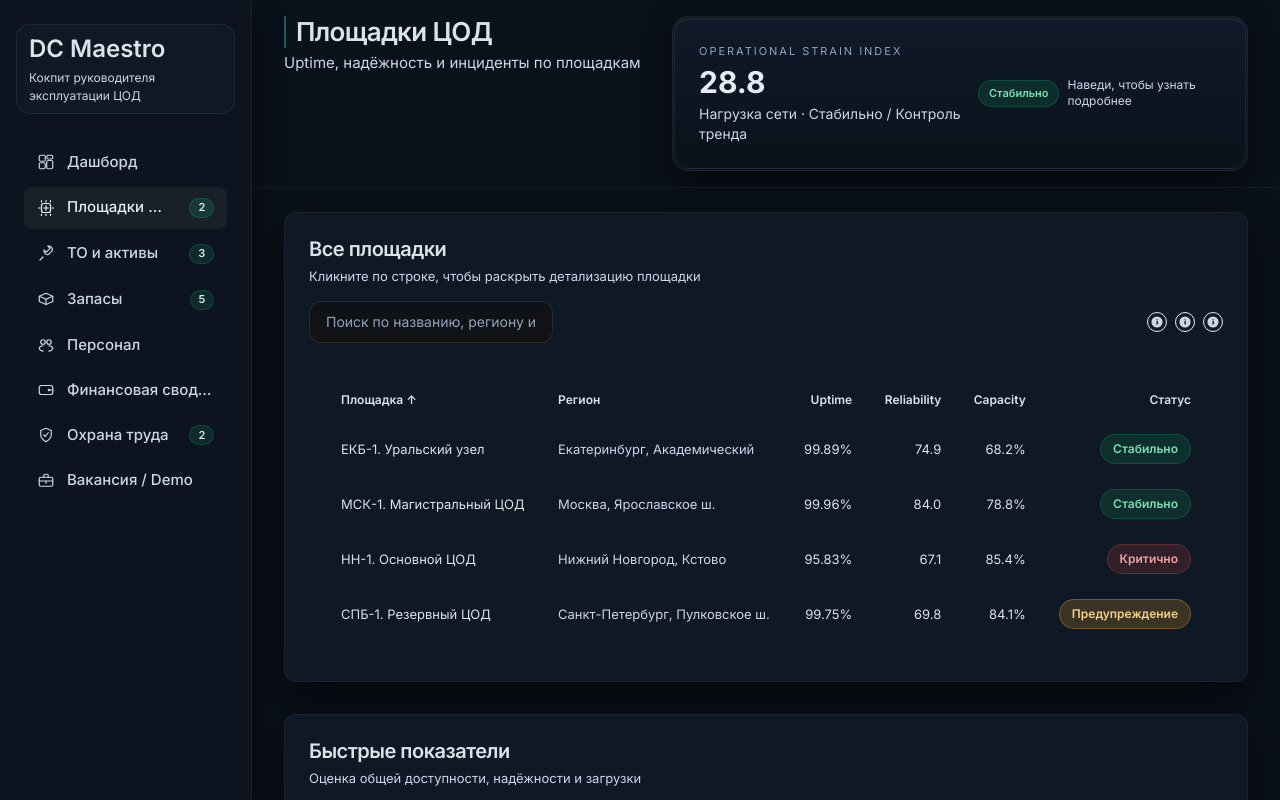
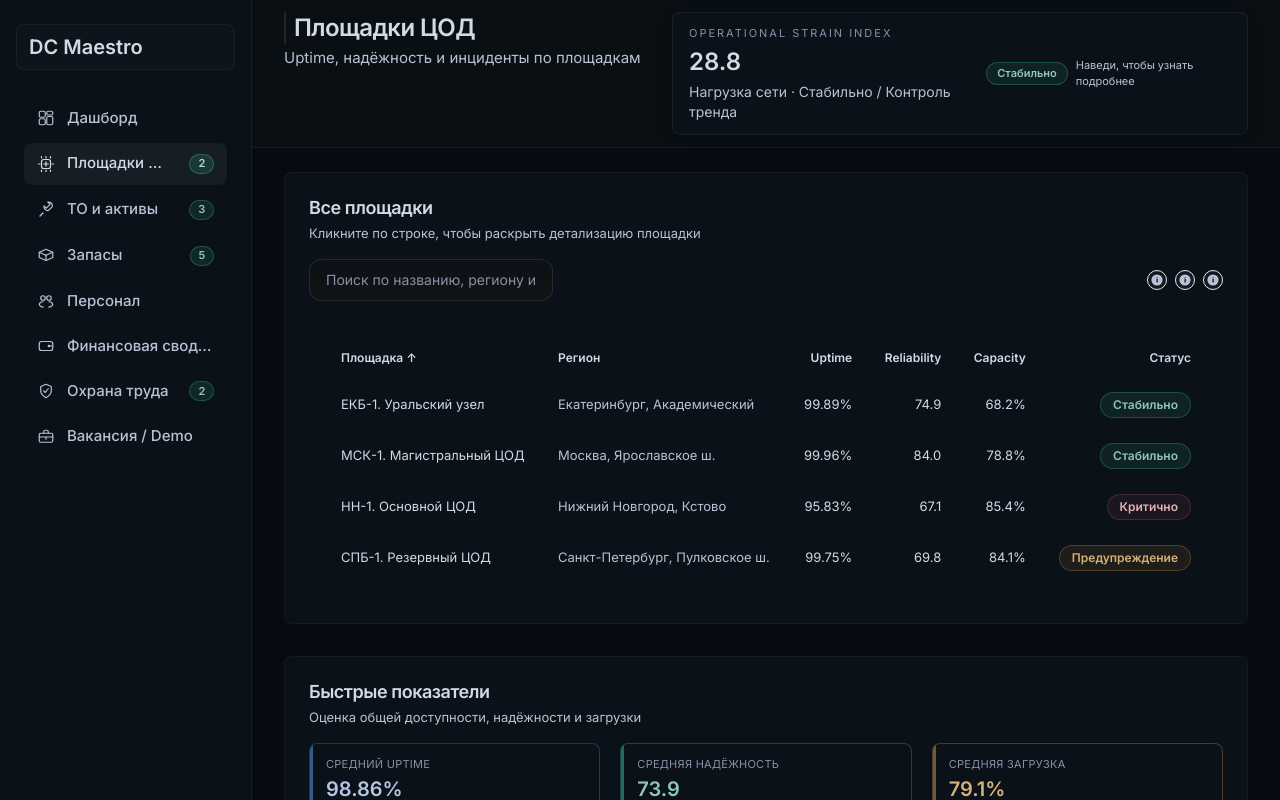
Before and after one commit to QuantumKeyUYU/dc-maestro, a React (Vite) app: page /sites in a window 1280 px wide. Built offline with nearby package versions, Linux system fonts and the light colour scheme.

Commit message:
Tighten matte scientific UI

```diff
--- a/src/app/App.tsx
+++ b/src/app/App.tsx
@@ -143,23 +143,22 @@ export default function App() {
   const osiToneDisplay = hasOsiData ? osiTone : 'neutral';
 
   return (
-    <div className="min-h-screen bg-[#0b111a] text-text-primary relative">
+    <div className="min-h-screen bg-bg-app text-text-primary relative">
       <div className="flex h-screen overflow-hidden relative">
-          <aside className="w-[260px] lg:w-[252px] md:w-[240px] sm:w-[220px] bg-[#0d141f] border-r border-[rgba(255,255,255,0.05)] p-6 flex flex-col gap-7 shadow-[0_10px_26px_rgba(0,0,0,0.5)]">
+          <aside className="w-[260px] lg:w-[252px] md:w-[240px] sm:w-[220px] bg-[#0b1118] border-r border-[rgba(255,255,255,0.05)] p-6 flex flex-col gap-7">
             <NavLink
               to="/"
               className={({ isActive }) =>
                 clsx(
-                  'block -mx-2 px-3 py-2 rounded-[14px] transition text-left space-y-1 border border-[rgba(255,255,255,0.07)] bg-[#0f1825]',
-                  'hover:bg-[#111b29] hover:border-[rgba(255,255,255,0.08)] cursor-pointer',
-                  'focus-visible:outline-none focus-visible:ring-2 focus-visible:ring-accent-primary/25 focus-visible:ring-offset-2 focus-visible:ring-offset-transparent',
-                  isActive && 'border-[rgba(255,255,255,0.1)]'
+                  'block -mx-2 px-3 py-2 rounded-[8px] transition text-left space-y-1 border border-[rgba(255,255,255,0.05)] bg-[#0d141c]',
+                  'hover:bg-white/[0.03] hover:border-[rgba(255,255,255,0.08)] cursor-pointer',
+                  'focus-visible:outline-none focus-visible:ring-1 focus-visible:ring-accent-primary/25 focus-visible:ring-offset-1 focus-visible:ring-offset-transparent',
+                  isActive && 'border-[rgba(255,255,255,0.1)] bg-white/[0.03]'
                 )
               }
             >
-              <div className="text-2xl font-semibold text-[#dce2e8]">{strings.headers.appTitle}</div>
-              <div className="text-[12px] text-text-muted">Кокпит руководителя эксплуатации ЦОД</div>
-              </NavLink>
+              <div className="text-xl font-semibold text-text-primary">{strings.headers.appTitle}</div>
+            </NavLink>
             <nav className="flex flex-col gap-1 text-[15px]">
               {navItems.map((item) => {
                 const Icon = item.icon;
@@ -170,10 +169,10 @@ export default function App() {
                   title={item.badge?.tooltip ?? item.label}
                   className={({ isActive }) =>
                     clsx(
-                      'relative flex items-center gap-3 px-3 py-2.5 rounded-lg font-medium transition-colors border border-transparent',
+                      'relative flex items-center gap-3 px-3 py-2.5 rounded-[8px] font-medium transition-colors border border-transparent',
                       isActive
-                        ? 'bg-white/5 text-text-primary border-[rgba(255,255,255,0.08)]'
-                        : 'text-text-muted hover:bg-white/4 hover:border-[rgba(255,255,255,0.06)] hover:text-text-primary'
+                        ? 'bg-white/[0.05] text-text-primary border-[rgba(255,255,255,0.08)]'
+                        : 'text-text-muted hover:bg-white/[0.03] hover:border-[rgba(255,255,255,0.06)] hover:text-text-primary'
                     )
                   }
                   >
@@ -184,8 +183,8 @@ export default function App() {
                         {item.badge ? (
                           <span
                             className={clsx(
-                              'ml-2 inline-grid h-5 min-w-[24px] shrink-0 place-items-center rounded-full px-2 text-[11px] font-semibold leading-none tracking-tight text-emerald-50/90 bg-[rgba(20,125,98,0.22)] border border-[rgba(20,125,98,0.36)] [@media(forced-colors:active)]:border-[ButtonText] [@media(forced-colors:active)]:text-[CanvasText] [@media(forced-colors:active)]:bg-[Canvas]',
-                              isActive && 'text-emerald-50 bg-[rgba(20,125,98,0.28)] border-[rgba(20,125,98,0.42)]'
+                              'ml-2 inline-grid h-5 min-w-[24px] shrink-0 place-items-center rounded-full px-2 text-[11px] font-semibold leading-none tracking-tight text-[#8fc7b7] bg-[rgba(42,143,115,0.18)] border border-[rgba(63,177,165,0.32)] [@media(forced-colors:active)]:border-[ButtonText] [@media(forced-colors:active)]:text-[CanvasText] [@media(forced-colors:active)]:bg-[Canvas]',
+                              isActive && 'text-[#a6d9c9] bg-[rgba(42,143,115,0.24)] border-[rgba(63,177,165,0.38)]'
                             )}
                           >
                             {item.badge.value}
@@ -200,7 +199,7 @@ export default function App() {
         </aside>
 
         <main className="flex-1 overflow-y-auto scrollbar-thin relative z-0">
-          <header className="sticky top-0 z-10 bg-[#0b111a]/98 border-b border-[rgba(255,255,255,0.05)] px-8 py-4 max-[800px]:py-4 flex flex-col gap-6 max-[800px]:gap-5 lg:flex-row lg:items-start lg:justify-between">
+          <header className="sticky top-0 z-10 bg-[#0a1015]/95 border-b border-[rgba(255,255,255,0.06)] px-8 py-3 max-[800px]:py-3 flex flex-col gap-4 max-[800px]:gap-4 lg:flex-row lg:items-start lg:justify-between">
             <SectionHeader
               as="h1"
               label={currentPage.label ?? undefined}
@@ -212,19 +211,19 @@ export default function App() {
               <InfoTooltip
                 label={hasOsiData ? osiExplainer : 'Нет данных по показателю OSI за выбранный период.'}
                 triggerArea="container"
-                className="glass-shell self-start w-full max-w-xl"
+                className="self-start w-full max-w-xl"
                 resetKey={pathname}
               >
-                <div className="glass-inner flex flex-col gap-3 py-3 px-4 lg:flex-row lg:items-center lg:justify-between">
+                <div className="relative overflow-hidden rounded-[8px] border border-[rgba(255,255,255,0.06)] bg-[#0b1118] px-4 py-3 shadow-[0_6px_18px_rgba(0,0,0,0.24)] flex flex-col gap-3 lg:flex-row lg:items-center lg:justify-between">
                   <div className="space-y-1 text-left">
                     <div className="text-[11px] uppercase tracking-[0.18em] text-text-dim">Operational Strain Index</div>
-                    <div className="text-3xl font-bold text-text-primary">{osiValueDisplay}</div>
+                    <div className="text-2xl font-semibold text-text-primary">{osiValueDisplay}</div>
                     <div className="text-sm text-text-muted">{osiDescriptor}</div>
                   </div>
                   <div className="flex flex-col items-start gap-2 lg:items-end">
                     <div className="flex items-center gap-2">
                       <StatusPill label={osiStateDisplay} tone={osiToneDisplay} size="sm" />
-                      <span className="text-xs text-text-muted hidden sm:inline">Наведи, чтобы узнать подробнее</span>
+                      <span className="text-[11px] text-text-muted hidden sm:inline">Наведи, чтобы узнать подробнее</span>
                     </div>
                   </div>
                 </div>
--- a/src/index.css
+++ b/src/index.css
@@ -8,10 +8,8 @@
 
 body {
   font-family: 'Inter', system-ui, -apple-system, BlinkMacSystemFont, 'Segoe UI', sans-serif;
-  background: radial-gradient(circle at 20% 20%, rgba(62, 236, 226, 0.08), transparent 30%),
-    radial-gradient(circle at 80% 0%, rgba(124, 140, 251, 0.07), transparent 28%),
-    linear-gradient(180deg, #0b1220 0%, #0b1220 35%, #0d121a 100%);
-  color: #e5eaf3;
+  background: #080c12;
+  color: #d2dae6;
 }
 
 a {
@@ -34,37 +32,20 @@ a {
 
 .glass-shell {
   position: relative;
-  border-radius: 16px;
+  border-radius: 8px;
   padding: 1px;
-  background: linear-gradient(180deg, rgba(16, 26, 41, 0.96), rgba(12, 18, 27, 0.94));
-  border: 1px solid rgba(255, 255, 255, 0.06);
-  box-shadow: 0 10px 28px rgba(0, 0, 0, 0.55);
+  background: #0b1118;
+  border: 1px solid rgba(255, 255, 255, 0.04);
+  box-shadow: 0 4px 14px rgba(0, 0, 0, 0.25);
 }
 
 .glass-inner {
   position: relative;
-  border-radius: 15px;
-  padding: 24px;
-  background: linear-gradient(180deg, rgba(16, 26, 41, 0.94), rgba(12, 18, 27, 0.92));
-  border: 1px solid rgba(255, 255, 255, 0.07);
-  box-shadow: inset 0 1px 0 rgba(255, 255, 255, 0.05);
-  backdrop-filter: blur(14px);
+  border-radius: 7px;
+  padding: 18px;
+  background: #0d141c;
+  border: 1px solid rgba(255, 255, 255, 0.03);
   overflow: visible;
-}
-
-.glass-inner::after {
-  content: '';
-  position: absolute;
-  inset: 0;
-  background: radial-gradient(circle at 20% 20%, rgba(62, 236, 226, 0.16), transparent 34%),
-    radial-gradient(circle at 82% 6%, rgba(124, 140, 251, 0.16), transparent 32%);
-  opacity: 0;
-  transition: opacity 0.45s ease;
-  pointer-events: none;
-}
-
-.glass-shell:hover .glass-inner::after {
-  opacity: 0.4;
 }
 
 @keyframes fade-up-smooth {
@@ -102,16 +83,13 @@ a {
 }
 
 .surface-panel {
-  border-radius: 1rem;
-  border: 1px solid rgba(255, 255, 255, 0.05);
-  background: linear-gradient(180deg, rgba(9, 15, 24, 0.95) 0%, rgba(12, 19, 30, 0.92) 100%);
-  box-shadow: 0 10px 28px rgba(0, 0, 0, 0.55), inset 0 0 0 1px rgba(255, 255, 255, 0.03);
-  background-image: linear-gradient(180deg, rgba(9, 15, 24, 0.95) 0%, rgba(12, 19, 30, 0.92) 100%),
-    radial-gradient(circle at top, rgba(255, 255, 255, 0.03), transparent 70%);
-  background-blend-mode: overlay;
+  border-radius: 8px;
+  border: 1px solid rgba(255, 255, 255, 0.04);
+  background: #0b1118;
+  box-shadow: 0 6px 18px rgba(0, 0, 0, 0.24);
 }
 
 .surface-panel-tight {
   padding: 1rem 1.5rem;
-  border-radius: 1rem;
+  border-radius: 8px;
 }
--- a/src/shared/components/Card.tsx
+++ b/src/shared/components/Card.tsx
@@ -7,14 +7,14 @@ export function Card({ children, className, title, subtitle, interactive = false
   return (
     <div
       className={clsx(
-        'group relative overflow-hidden rounded-xl border border-[rgba(255,255,255,0.05)] bg-[#0f1825] shadow-[0_18px_40px_rgba(0,0,0,0.6)] transition duration-150 p-6',
-        interactive && 'hover:bg-[#111b29] cursor-pointer',
+        'group relative overflow-hidden rounded-[8px] border border-[rgba(255,255,255,0.04)] bg-[#0b1118] shadow-[0_6px_18px_rgba(0,0,0,0.24)] transition duration-150 p-6',
+        interactive && 'hover:bg-white/[0.02] cursor-pointer',
         className
       )}
     >
       {(title || subtitle) && (
         <div className="mb-4 space-y-1.5">
-          {title && <div className="text-xl font-semibold text-[#dce2e8] tracking-tight leading-tight">{title}</div>}
+          {title && <div className="text-lg font-semibold text-text-primary tracking-tight leading-tight">{title}</div>}
           {subtitle && <div className="text-[13px] text-text-muted leading-snug">{subtitle}</div>}
         </div>
       )}
--- a/src/shared/components/CtaPill.tsx
+++ b/src/shared/components/CtaPill.tsx
@@ -3,14 +3,14 @@ import { MouseEvent, PropsWithChildren, ReactNode } from 'react';
 import { Link, LinkProps } from 'react-router-dom';
 
 const baseClasses =
-  'group inline-flex items-center gap-1.5 font-medium rounded-full bg-[rgba(14,138,85,0.18)] border border-[rgba(14,138,85,0.32)] text-emerald-50/90 transition-colors hover:bg-[rgba(14,138,85,0.22)] hover:border-[rgba(14,138,85,0.38)] hover:text-emerald-50 focus-visible:outline-none focus-visible:ring-2 focus-visible:ring-accent-primary/25 focus-visible:ring-offset-2 focus-visible:ring-offset-transparent';
+  'group inline-flex items-center gap-1.5 font-medium rounded-full bg-[rgba(42,143,115,0.16)] border border-[rgba(63,177,165,0.3)] text-[#8fc7b7] transition-colors hover:bg-[rgba(42,143,115,0.2)] hover:border-[rgba(63,177,165,0.38)] hover:text-[#a6d9c9] focus-visible:outline-none focus-visible:ring-1 focus-visible:ring-accent-primary/35 focus-visible:ring-offset-1 focus-visible:ring-offset-transparent';
 
 const sizeClasses = {
   sm: 'h-6 px-2.5 text-[13px] leading-none',
   lg: 'h-8 px-3.5 text-sm'
 };
 
-const iconClasses = 'w-4 h-4 text-emerald-200 opacity-90 transition-transform duration-200 group-hover:translate-x-[0.25px]';
+const iconClasses = 'w-4 h-4 text-[#a6d9c9] opacity-90';
 
 type ButtonProps = PropsWithChildren<{
   icon?: ReactNode;
--- a/src/shared/components/InfoTooltip.tsx
+++ b/src/shared/components/InfoTooltip.tsx
@@ -113,7 +113,7 @@ export function InfoTooltip({ label, children, className, triggerArea = 'icon',
       {triggerArea === 'icon' && (
         <button
           type="button"
-          className="inline-flex items-center justify-center w-5 h-5 rounded-full border border-white/12 bg-white/6 text-text-muted shadow-[inset_0_0_0_1px_rgba(255,255,255,0.04)] transition hover:text-text-primary hover:border-white/20 focus:outline-none focus:ring-2 focus:ring-accent-primary/50"
+          className="inline-flex items-center justify-center w-5 h-5 rounded-full border border-white/12 bg-white/[0.04] text-text-muted transition hover:text-text-primary hover:border-white/20 focus:outline-none focus:ring-1 focus:ring-accent-primary/25"
           aria-label="Пояснение"
           aria-describedby={tooltipId}
         >
@@ -136,7 +136,7 @@ export function InfoTooltip({ label, children, className, triggerArea = 'icon',
               <div
                 id={tooltipId}
                 role="tooltip"
-                className="max-w-sm rounded-xl border border-white/10 bg-gradient-to-b from-bg-surface/96 to-bg-surfaceSoft/92 px-4 py-3 text-sm text-text-primary shadow-[0_12px_40px_rgba(0,0,0,0.45),inset_0_0_0_1px_rgba(255,255,255,0.03)] backdrop-blur-2xl"
+                className="max-w-sm rounded-[8px] border border-white/12 bg-[#0b1118]/95 px-4 py-3 text-sm text-text-primary shadow-[0_10px_28px_rgba(0,0,0,0.32)]"
               >
                 <p className="leading-snug">{label}</p>
               </div>
--- a/src/shared/components/KpiBadge.tsx
+++ b/src/shared/components/KpiBadge.tsx
@@ -8,22 +8,31 @@ interface KpiBadgeProps {
 
 export function KpiBadge({ label, value, tone = 'neutral' }: KpiBadgeProps) {
   const toneClass = {
-    neutral: 'from-bg-surface/60 to-bg-surfaceSoft/80 text-text-primary border-white/10 shadow-[0_0_0_1px_rgba(255,255,255,0.05)]',
-    success: 'from-status-success/20 to-status-success/5 text-status-success border-status-success/40 shadow-[0_0_0_1px_rgba(52,211,153,0.35)]',
-    warning: 'from-status-warning/20 to-status-warning/5 text-status-warning border-status-warning/50 shadow-[0_0_0_1px_rgba(251,191,36,0.35)]',
-    danger: 'from-status-danger/25 to-status-danger/10 text-status-danger border-status-danger/50 shadow-[0_0_0_1px_rgba(248,113,113,0.35)]',
-    info: 'from-status-info/18 to-status-info/6 text-status-info border-status-info/40 shadow-[0_0_0_1px_rgba(96,165,250,0.32)]'
+    neutral: 'text-text-primary border-white/12',
+    success: 'text-[#8fc7b7] border-[rgba(63,177,165,0.32)]',
+    warning: 'text-[#d5b176] border-[rgba(201,154,70,0.32)]',
+    danger: 'text-[#e2b3b8] border-[rgba(168,79,89,0.34)]',
+    info: 'text-[#b5c5e6] border-[rgba(77,140,207,0.32)]'
+  }[tone];
+
+  const stripeClass = {
+    neutral: 'bg-white/10',
+    success: 'bg-[rgba(63,177,165,0.55)]',
+    warning: 'bg-[rgba(201,154,70,0.55)]',
+    danger: 'bg-[rgba(168,79,89,0.6)]',
+    info: 'bg-[rgba(77,140,207,0.6)]'
   }[tone];
 
   return (
     <div
       className={clsx(
-        'rounded-2xl border px-4 py-3 flex flex-col gap-1 shadow-inner bg-gradient-to-br transition-transform duration-200 hover:-translate-y-0.5 hover:shadow-lifted animate-chip backdrop-blur',
+        'relative overflow-hidden rounded-[8px] border px-4 py-3 flex flex-col gap-1 bg-[#0b1118] transition-colors duration-150 hover:bg-white/[0.02]',
         toneClass
       )}
     >
+      <span className={clsx('absolute inset-y-0 left-0 w-[3px]', stripeClass)} aria-hidden />
       <span className="text-[11px] uppercase tracking-wide text-text-dim">{label}</span>
-      <span className="text-2xl font-semibold leading-tight">{value}</span>
+      <span className="text-xl font-semibold leading-tight">{value}</span>
     </div>
   );
 }
--- a/src/shared/components/SectionHeader.tsx
+++ b/src/shared/components/SectionHeader.tsx
@@ -26,10 +26,10 @@ export function SectionHeader({
         {label ? (
           <p className="whitespace-nowrap text-[11px] font-normal text-text-muted leading-tight">{label}</p>
         ) : null}
-        <div className="flex items-center gap-2.5">
-          <span className="block h-8 w-[2px] rounded-full bg-accent-primary/35" />
+        <div className="flex items-center gap-2">
+          <span className="block h-8 w-[2px] rounded-full bg-white/10" />
           <div className="flex flex-wrap items-center gap-2">
-            <HeadingTag className="text-[26px] font-semibold text-[#dce2e8] tracking-tight leading-tight">{title}</HeadingTag>
+            <HeadingTag className="text-[24px] font-semibold text-text-primary tracking-tight leading-tight">{title}</HeadingTag>
             {badge}
           </div>
         </div>
--- a/src/shared/components/StatusPill.tsx
+++ b/src/shared/components/StatusPill.tsx
@@ -8,14 +8,14 @@ interface StatusPillProps {
 
 export function StatusPill({ label, tone = 'neutral', size = 'md' }: StatusPillProps) {
   const toneClass = {
-    neutral: 'bg-white/6 text-[#dce2e8] border-white/10',
-    success: 'bg-[rgba(14,138,85,0.2)] text-[#7be0b1] border-[rgba(14,138,85,0.38)]',
-    warning: 'bg-[rgba(216,153,41,0.22)] text-[#f3d08a] border-[rgba(216,153,41,0.36)]',
-    danger: 'bg-[rgba(172,64,64,0.22)] text-[#f0a3a3] border-[rgba(172,64,64,0.38)]',
-    info: 'bg-[rgba(66,126,197,0.22)] text-[#b9d3ff] border-[rgba(66,126,197,0.35)]'
+    neutral: 'bg-white/[0.05] text-text-primary border-white/10',
+    success: 'bg-[rgba(42,143,115,0.14)] text-[#8fc7b7] border-[rgba(63,177,165,0.3)]',
+    warning: 'bg-[rgba(129,94,38,0.16)] text-[#d5b176] border-[rgba(201,154,70,0.28)]',
+    danger: 'bg-[rgba(120,55,64,0.16)] text-[#e2b3b8] border-[rgba(168,79,89,0.3)]',
+    info: 'bg-[rgba(64,101,153,0.16)] text-[#b5c5e6] border-[rgba(77,140,207,0.3)]'
   }[tone];
 
-  const sizeClass = size === 'sm' ? 'px-2.5 py-1 text-[11px]' : 'px-3 py-1.5 text-xs';
+  const sizeClass = size === 'sm' ? 'px-2.5 py-0.5 text-[11px]' : 'px-3 py-1 text-xs';
 
   return (
     <span
--- a/src/shared/components/Table.tsx
+++ b/src/shared/components/Table.tsx
@@ -10,15 +10,15 @@ export function Table<T = unknown>({ children, className, onRowClick, isRowClick
     <TableContext.Provider value={{ onRowClick: onRowClick as (row: unknown) => void, isRowClickable }}>
       <div
         className={clsx(
-          'overflow-x-auto scrollbar-thin rounded-xl',
+          'overflow-x-auto scrollbar-thin rounded-[8px]',
           framed
-            ? 'border border-[rgba(255,255,255,0.05)] bg-[#0f1825] shadow-[0_18px_40px_rgba(0,0,0,0.6)] px-4 py-4'
+            ? 'border border-[rgba(255,255,255,0.04)] bg-[#0b1118] shadow-[0_6px_18px_rgba(0,0,0,0.24)] px-4 py-4'
             : 'px-4 py-4',
           className
         )}
       >
         <table
-          className="min-w-full text-[13px] text-[#dce2e8] border-collapse [&>thead>tr>th]:py-3 [&>thead>tr>th]:px-4 [&>thead>tr>th]:text-[12px] [&>thead>tr>th]:font-semibold [&>thead]:text-[#dce2e8] [&>thead]:bg-[#0f1825] [&>tbody>tr]:border-b [&>tbody>tr]:border-white/6 [&>tbody>tr:last-child]:border-b-0 [&>tbody>tr>td]:py-3 [&>tbody>tr>td]:px-4 [&>tbody>tr>td]:align-middle [&>tbody>tr]:transition-colors [&>tbody>tr]:duration-150 [&>tbody>tr:hover]:bg-white/4"
+          className="min-w-full text-[13px] text-text-primary border-collapse [&>thead>tr>th]:py-3 [&>thead>tr>th]:px-4 [&>thead>tr>th]:text-[12px] [&>thead>tr>th]:font-semibold [&>thead]:text-text-primary [&>thead]:bg-[#0b1118] [&>tbody>tr]:border-b [&>tbody>tr]:border-white/6 [&>tbody>tr:last-child]:border-b-0 [&>tbody>tr>td]:py-3 [&>tbody>tr>td]:px-4 [&>tbody>tr>td]:align-middle [&>tbody>tr]:transition-colors [&>tbody>tr]:duration-150 [&>tbody>tr:hover]:bg-white/2"
         >
           {children}
         </table>
@@ -38,7 +38,7 @@ export function TableRow<T = unknown>({ row, className, children }: TableRowProp
       onClick={() => clickable && onRowClick?.(row)}
       className={clsx(
         'transition-colors duration-200',
-        clickable ? 'cursor-pointer hover:bg-white/4' : 'hover:bg-white/5',
+        clickable ? 'cursor-pointer hover:bg-white/[0.03]' : 'hover:bg-white/[0.02]',
         className
       )}
     >
--- a/tailwind.config.cjs
+++ b/tailwind.config.cjs
@@ -6,35 +6,35 @@ module.exports = {
     extend: {
       colors: {
         bg: {
-          app: '#0b1220',
-          surface: '#0d121a',
-          surfaceSoft: '#121c2c'
+          app: '#080c12',
+          surface: '#0b1118',
+          surfaceSoft: '#0f1622'
         },
         border: {
-          subtle: '#1b2537'
+          subtle: '#111826'
         },
         accent: {
-          primary: '#3eece2',
-          muted: '#7c8cfb'
+          primary: '#3fb1a5',
+          muted: '#6f7fbf'
         },
         status: {
-          success: '#34d399',
-          warning: '#fbbf24',
-          danger: '#f87171',
-          info: '#60a5fa'
+          success: '#2a8f73',
+          warning: '#c99a46',
+          danger: '#a84f59',
+          info: '#4d8ccf'
         },
         text: {
-          primary: '#e5eaf3',
-          muted: '#cdd6e8',
-          dim: '#93a2bd'
+          primary: '#d2dae6',
+          muted: '#b7c3d4',
+          dim: '#8691a7'
         }
       },
       boxShadow: {
-        soft: '0 16px 60px -30px rgba(0, 0, 0, 0.78)',
-        lifted: '0 28px 70px -32px rgba(0, 0, 0, 0.8)',
-        ambient: '0 25px 80px -48px rgba(0, 0, 0, 0.9), 0 1px 0 0 rgba(255, 255, 255, 0.02)',
-        glow: '0 18px 50px -26px rgba(62, 236, 226, 0.5)',
-        focus: '0 0 0 1px rgba(62, 236, 226, 0.35), 0 10px 40px -24px rgba(124, 140, 251, 0.45)'
+        soft: '0 12px 30px -18px rgba(0, 0, 0, 0.55)',
+        lifted: '0 20px 50px -28px rgba(0, 0, 0, 0.6)',
+        ambient: '0 18px 48px -30px rgba(0, 0, 0, 0.7), 0 1px 0 0 rgba(255, 255, 255, 0.02)',
+        glow: '0 12px 32px -20px rgba(63, 177, 165, 0.35)',
+        focus: '0 0 0 1px rgba(63, 177, 165, 0.35), 0 8px 32px -24px rgba(79, 140, 207, 0.35)'
       },
       fontFamily: {
         sans: ['Inter', 'system-ui', '-apple-system', 'BlinkMacSystemFont', '"Segoe UI"', 'sans-serif']
```
Also changed, not shown: src/modules/dashboard/DashboardPage.tsx (+4 -4 lines).
